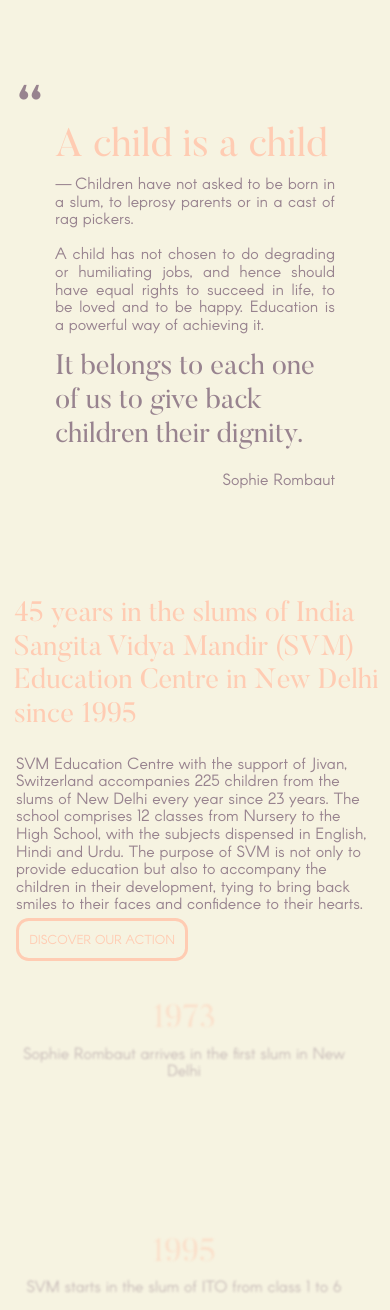
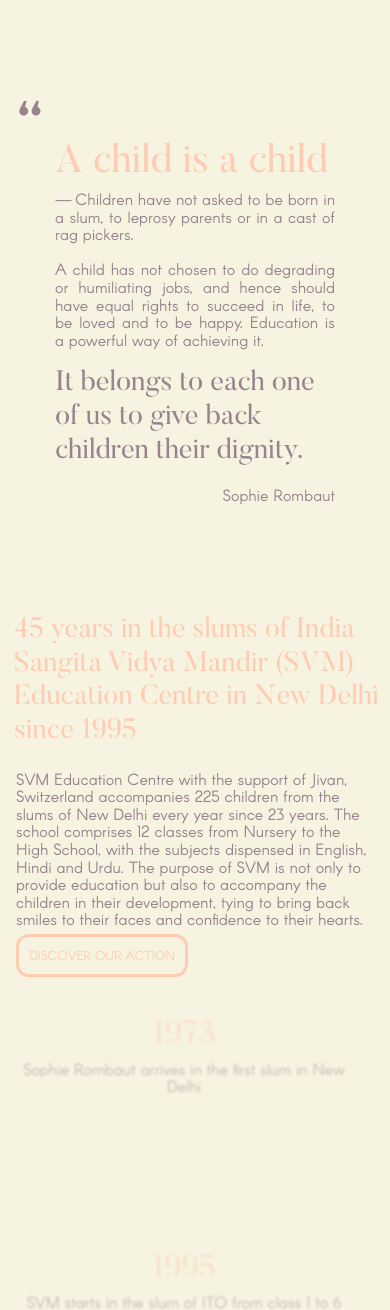
Before and after one commit to edelangh/jivan_foundation, a PHP site: page / in a window 390 px wide. Shown: the part 72-1382 px from the top of the page. Run offline with PHP 8.4, Linux system fonts and the light colour scheme; data that the repository does not hold is empty; some libraries are stand-ins or nearby versions.

Commit message:
Fix padding top and one page size on mobile for all page, fix gi_land padding

```diff
--- a/assets/css/global.css
+++ b/assets/css/global.css
@@ -123,6 +123,7 @@ cite {
 .index-param { /* gi_land */
     text-align: center;
     line-height: 1em;
+    padding-top: 1em;
 }
 
 .index-param > p {
@@ -242,10 +243,6 @@ Container padding
   }
 }
 @media only screen and (max-height: 850px) {
-  .body-content > .onepage:nth-child(1) {
-      padding-top: 10vh;
-  }
-
   .main-img {
   	width: 80%;
   }
@@ -287,11 +284,18 @@ Container padding
     display: block;
 }
 
-.onepage {
+@media only screen and (min-width: 767px) {
+    .onepage {
+        padding-top:10vh;
+        min-height: 80vh;
+    }
+}
+
+
+.onepage-mob {
     padding-top:10vh;
     min-height: 80vh;
 }
-
 /*
 End container padding
 */
--- a/page_index.php
+++ b/page_index.php
@@ -1,5 +1,5 @@
 <div class="body-content">
-  <div style="padding-top: 10vh;" class="container">
+  <div style="padding-top: 10vh; min-height: 80vh" class="container">
 
     <div class="row quotes">
       <div style="text-align: left;" class="index-param col-md-6 col-sm-12">
@@ -26,7 +26,7 @@
 
     <div class="spacer"></div>
 
-    <div class="row quotes onepage">
+    <div class="row quotes onepage-mob">
       <?php include_once "./timeline.php"; ?>
       <p style="width:100%; text-align: center;"><a style="text-align: center;
     position: absolute;
@@ -38,7 +38,7 @@
     </div>
     <div class="spacer"></div>
   </div>
-  <div class="container onepage quotes">
+  <div class="container onepage-mob quotes">
     <div class="row">
       <div class="col-md-6">
         <div class="circle-container">
@@ -81,7 +81,7 @@
   <div class="spacer"></div>
   <div class="spacer"></div>
   </div>
-  <div class="container onepage">
+  <div class="container onepage-mob">
     <div class="row quotes">
       <div class="col-md-5">
         <h2>
@@ -121,7 +121,7 @@
       </div>
     </div>
     <div class="spacer"></div>
-      <div class="row quotes onepage">
+      <div class="row quotes onepage-mob">
         <div class="col-sm-6">
           <table class="partner">
             <tr>
```
